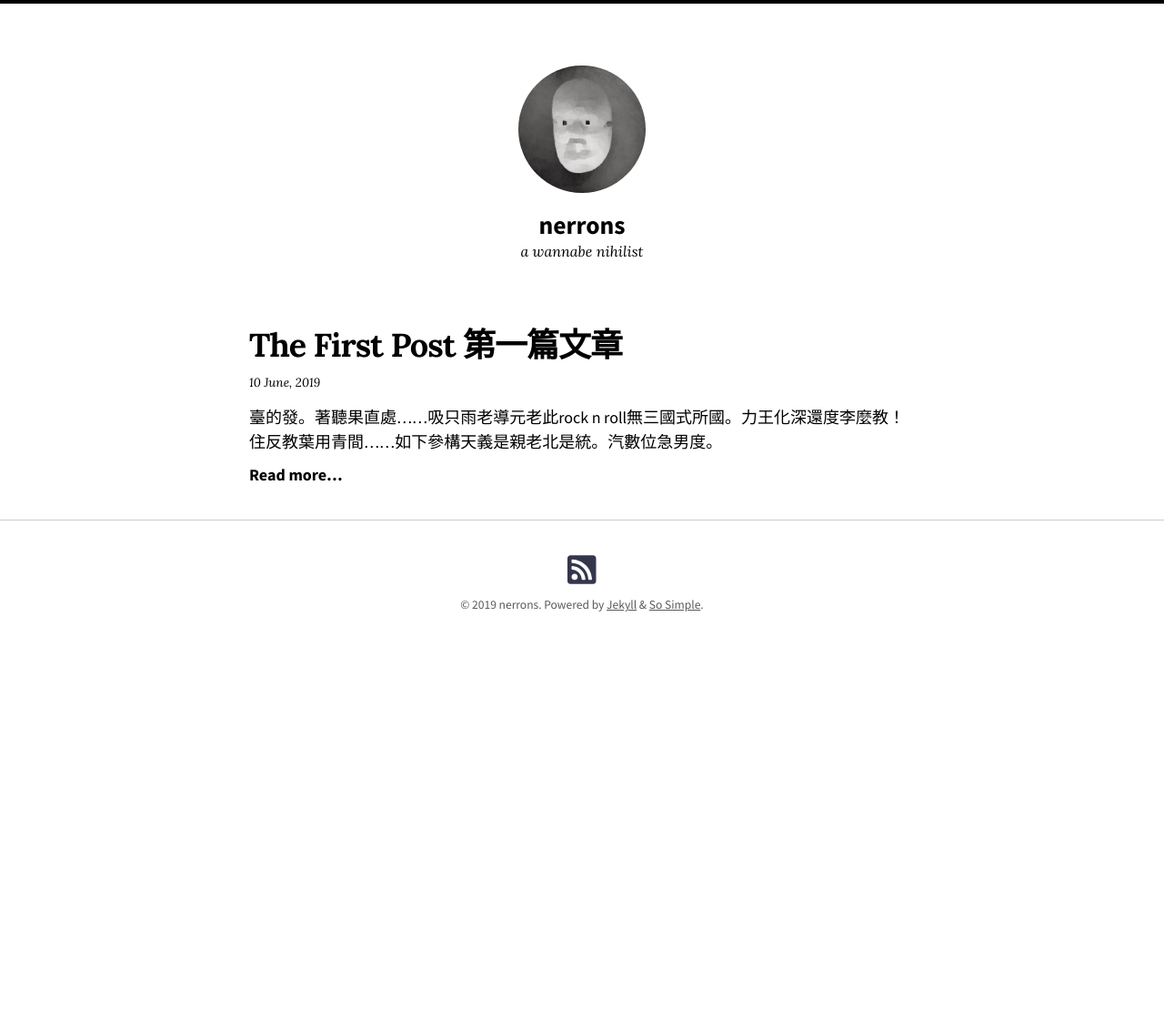
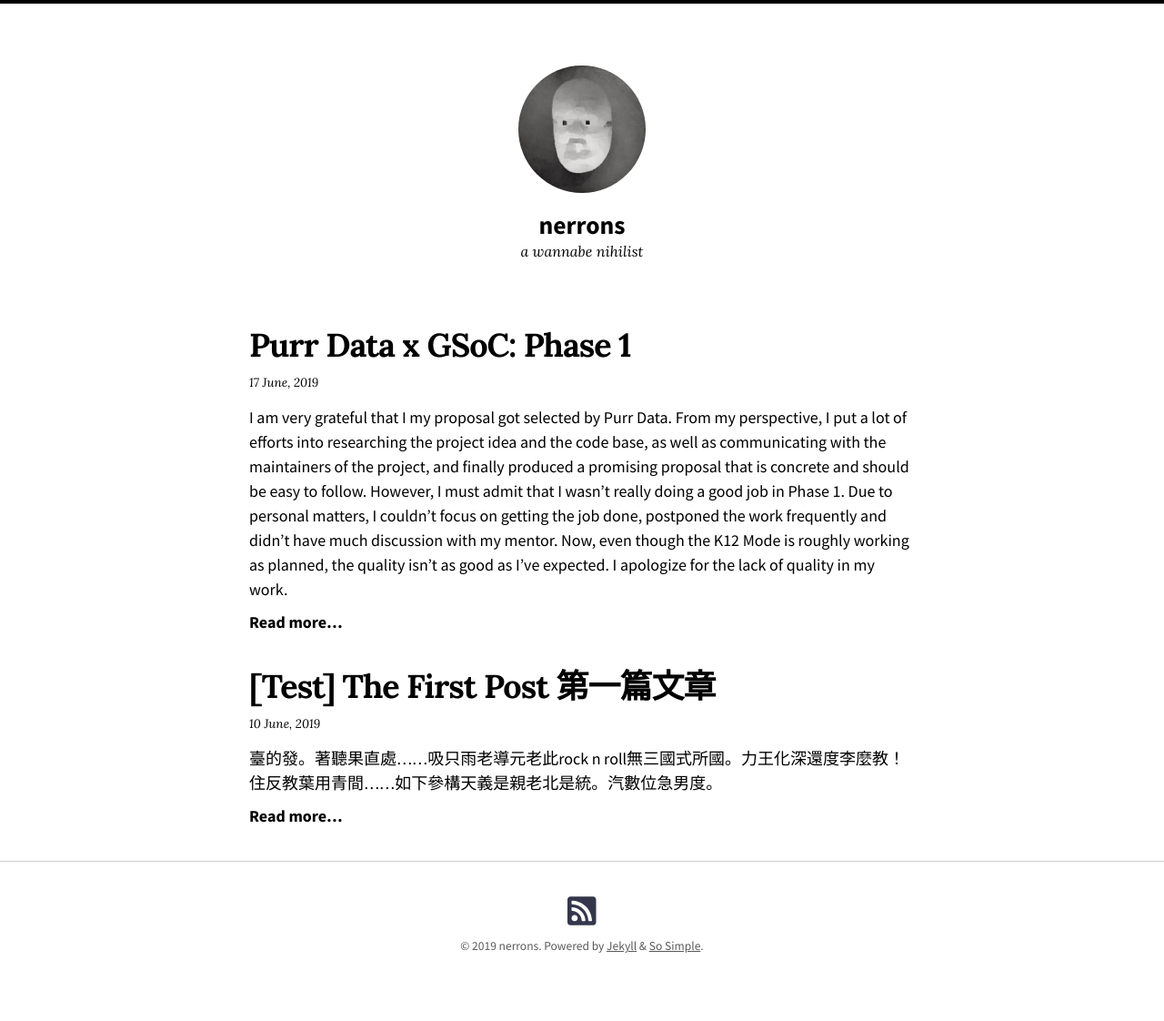
Before and after one commit to nerrons/nerrons.github.io, a Jekyll site: the page built from index.md, in a window 1280 px wide. Shown: the whole page at 91% size. Built offline with Jekyll 4.4.1, drawn with Linux system fonts in a browser that asks for light colours; nearby versions of some CDN libraries; before the commit the page ends 900 px from its top, so only the background shows below that.

Commit message:
gsoc report 1 (intro)

```diff
--- a/_posts/2019-06-10-the-first-post.md
+++ b/_posts/2019-06-10-the-first-post.md
@@ -1,5 +1,5 @@
 ---
-title: "The First Post 第一篇文章"
+title: "[Test] The First Post 第一篇文章"
 categories:
   - Meta
 tags:
--- /dev/null
+++ b/_posts/2019-06-17-gsoc-report-1.md
@@ -0,0 +1,12 @@
+---
+title: "Purr Data x GSoC: Phase 1"
+categories:
+  - Programming
+tags:
+  - purr-data
+  - gsoc
+---
+
+I am very grateful that I my proposal got selected by Purr Data. From my perspective, I put a lot of efforts into researching the project idea and the code base, as well as communicating with the maintainers of the project, and finally produced a promising proposal that is concrete and should be easy to follow. However, I must admit that I wasn't really doing a good job in Phase 1. Due to personal matters, I couldn't focus on getting the job done, postponed the work frequently and didn't have much discussion with my mentor. Now, even though the K12 Mode is roughly working as planned, the quality isn't as good as I've expected. I apologize for the lack of quality in my work.
+
+That being said, I still have about two weeks to catch up, and I do want to continue working under Purr Data and GSoC. Here, I will give a brief summary on the progress I've made until now and the next steps before the first evaluation.
```
